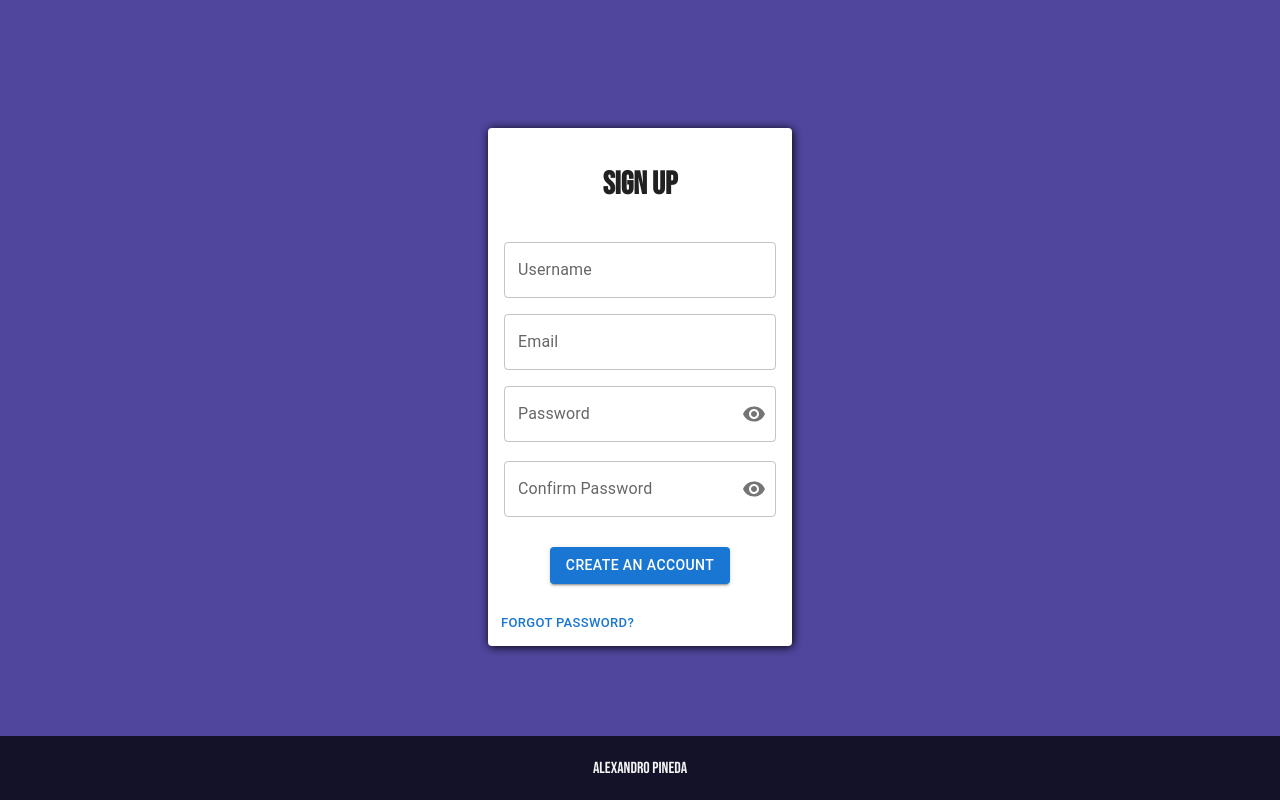
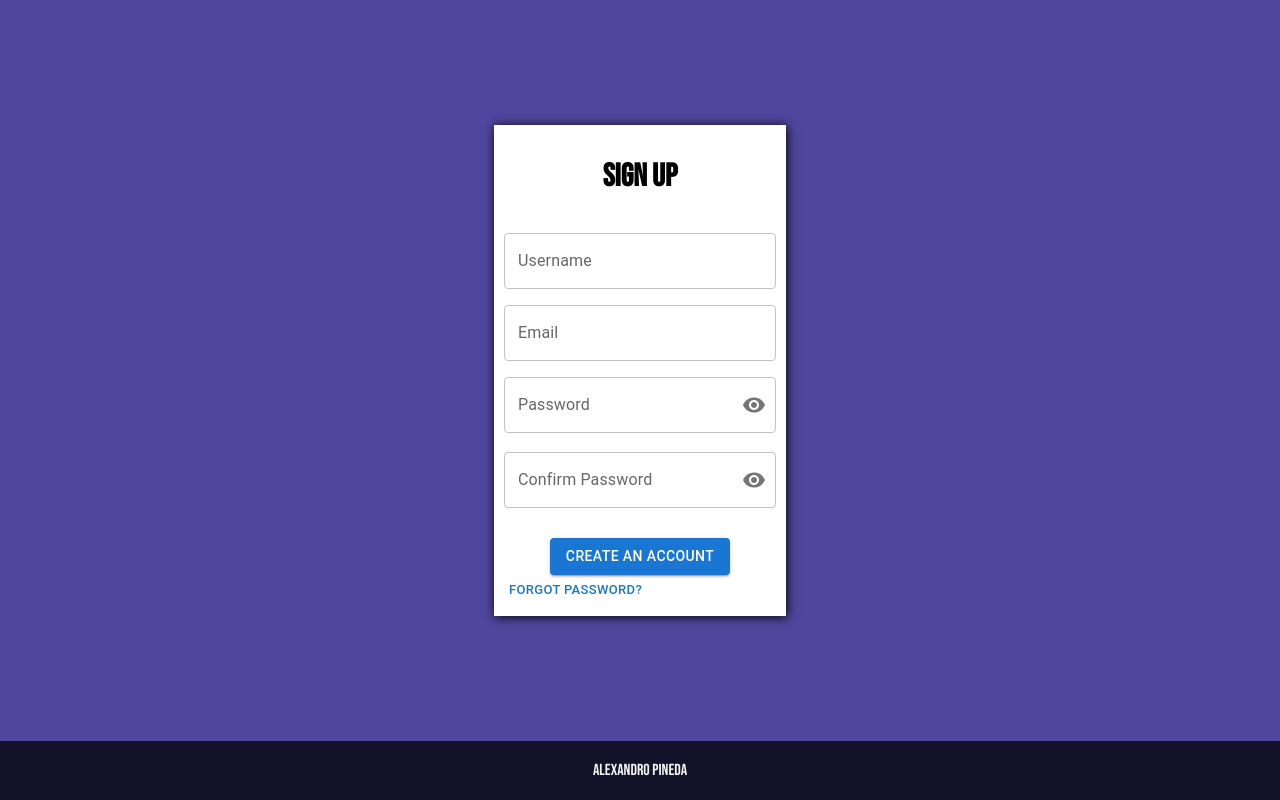
Before and after one commit to alexpineda99/webapp-video-streaming, a React (Vite) app: page /signup in a window 1280 px wide. Built offline with nearby package versions, Linux system fonts and the light colour scheme.

Commit message:
Diseño de signup mejorado

```diff
--- a/src/Components/Footer.jsx
+++ b/src/Components/Footer.jsx
@@ -4,7 +4,7 @@ import Box from "@mui/material/Box";
 
 function Footer() {
   return (
-    <Box sx={{height: "4rem", backgroundColor: "#141228", color: "#F4F4F4", zIndex: 10, display: "flex", justifyContent: "center", alignItems: "center", width: "100%", marginTop: "auto"}}>
+    <Box sx={{height: "4rem", backgroundColor: "#141228", color: "#F4F4F4", zIndex: 10, display: "flex", justifyContent: "center", alignItems: "center", width: "100%"}}>
 
     <Box sx={{width: "100%", display: "contents"}}>
       Alexandro Pineda
--- a/src/Components/SignUp.jsx
+++ b/src/Components/SignUp.jsx
@@ -41,7 +41,7 @@ function Signup() {
   };
 
   return (
-    <Grid2
+    <Box
       container
       sx={{
         background: "#50469E",
@@ -52,9 +52,9 @@ function Signup() {
         flexDirection: "column",
       }}
     >
-      <Box sx={{marginTop: "8rem"}}>
-        <Card sx={{boxShadow: "#000 1px 1px 10px"}}>
-          <CardContent
+      <Box sx={{flex: "1 1 100%", display: "flex", alignItems: "center"}}>
+        <Box sx={{boxShadow: "#000 1px 1px 10px", background: "#fff", padding: "10px"}}>
+          <Box
             sx={{
               display: "flex",
               justifyContent: "center",
@@ -169,15 +169,14 @@ function Signup() {
               </Grid2> */}
             </Grid2>
             </form>
-          </CardContent>
-          <CardActions>
+          </Box>
+          <Box>
             <Button size="small">Forgot password?</Button>
-          </CardActions>
-        </Card>
-
+          </Box>
+        </Box>
       </Box>
       <Footer/>
-    </Grid2>
+    </Box>
   );
 }
 
```
